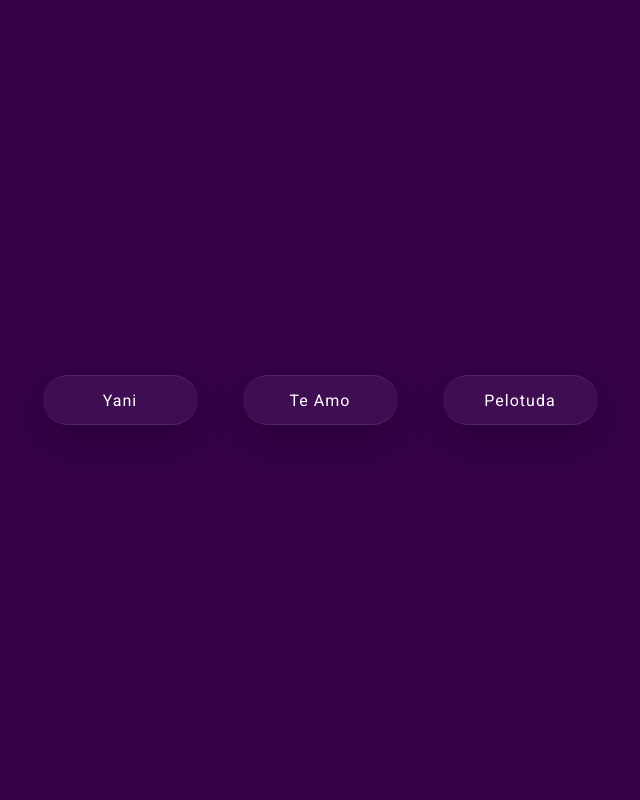
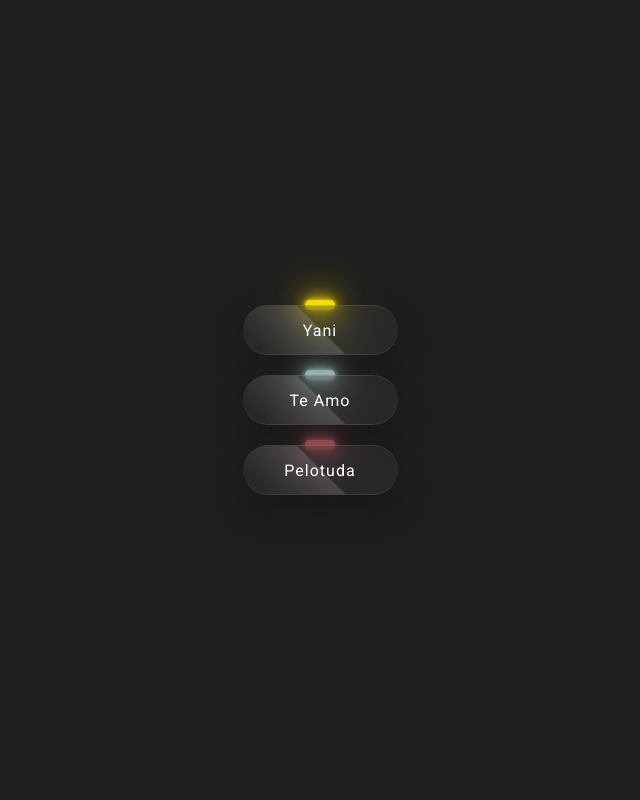
Before and after one commit to VirusNulled/BancoDePruebas, a PHP site: page / in a window 1280 px wide. Shown: the whole page, without its empty margins (320-960 px from the left). Run offline with PHP 8.4, Linux system fonts and the light colour scheme.

Commit message:
Update style.css

```diff
--- a/style.css
+++ b/style.css
@@ -13,9 +13,9 @@ body
   justify-content: center;
   align-items: center;
   min-height: 100vh;
-  background: #350048;
+  background: #1E1E1E;
 }
-.container
+.container|
 {
   width: 600px;
   display: flex;
@@ -51,6 +51,7 @@ body
   text-decoration: none;
   overflow: hidden;
   transition: 0.5s;
+  backdrop-filter: blur(15px);
 }
 .container .btn:hover a
 {
@@ -64,5 +65,82 @@ body
   left: 0;
   width: 50%;
   height: 100%;
-  background
+  background: linear-gradient(to left, rgba(255, 255, 255, 0.15),transparent);
+  transform: skewX(45deg) translateX(0);
+  transition: 0.5s;
 }
+.container .btn:hover a::before
+{
+  transform: skewX(45deg) translateX(200%);
+}
+.container .btn::before
+{
+  content: '';
+  position: absolute;
+  left: 50%;
+  transform: translateX(-50%);
+  top: -5px;
+  width: 30px;
+  height: 10px;
+  background: #f00;
+  border-radius: 10px;
+  transition: 0.5s;
+  transition-delay: 0s;
+}
+.container .btn:hover::before
+{
+  top: 0;
+  height: 50%;
+  width: 80%;
+  border-radius: 30px;
+  transition-delay: 0.5s;
+}
+.container .btn::before
+{
+  content: '';
+  position: absolute;
+  left: 50%;
+  transform: translateX(-50%);
+  top: -5px;
+  width: 30px;
+  height: 10px;
+  background: #f00;
+  border-radius: 10px;
+  transition: 0.5s;
+  transition-delay: 0s;
+}
+.container .btn:hover::before
+{
+  top: 0;
+  height: 50%;
+  width: 80%;
+  border-radius: 30px;
+  transition-delay: 0.5s;
+}
+.container .btn:nth-child(1)::before,
+.container .btn:nth-child(1)::after
+{
+  background: #FCE300;
+  box-shadow: 0 0 5px #FCE300,
+  0 0 15px #FCE300,
+  0 0 30px #FCE300,
+  0 0 60px #FCE300;
+}
+.container .btn:nth-child(2)::before,
+.container .btn:nth-child(2)::after
+{
+  background: #A7CAC3;
+  box-shadow: 0 0 5px #A7CAC3,
+  0 0 15px #A7CAC3,
+  0 0 30px #A7CAC3,
+  0 0 60px #A7CAC3;
+}
+.container .btn:nth-child(3)::before,
+.container .btn:nth-child(3)::after
+{
+  background: #A75158;
+  box-shadow: 0 0 5px #A75158,
+  0 0 15px #A75158,
+  0 0 30px #A75158,
+  0 0 60px #A75158;
+}
```
